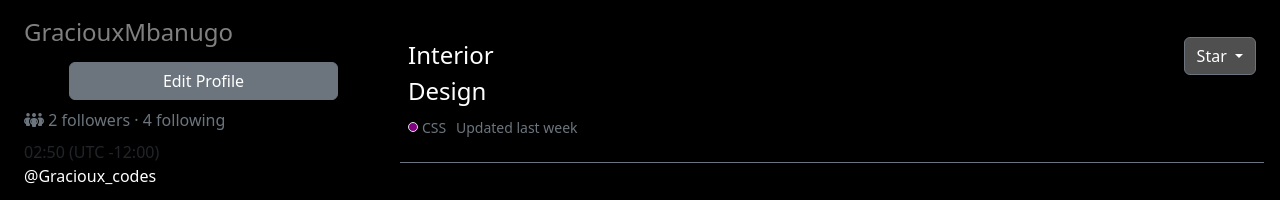
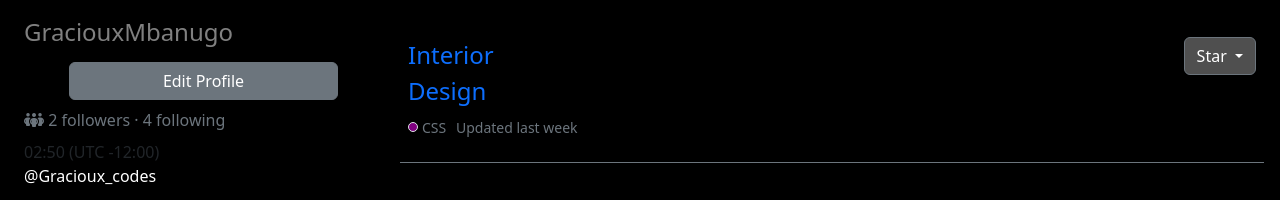
Before and after one commit to GraciouxMbanugo/My-Github-page, a plain HTML site: page index.html in a window 1280 px wide. Shown: the part 300-500 px from the top of the page. Drawn offline with nearby package versions, Linux system fonts and the light colour scheme.

Commit message:
added styles to github page

```diff
--- a/index.html
+++ b/index.html
@@ -161,7 +161,7 @@
 				<div class="mt-3 hello">
 					<div class="d-flex justify-content-between px-2 py-4  border-bottom border-secondary	">
 						<div class="d-flex flex-column gap-2" style="width: 20%;">
-							<a href="" class="fs-4">Interior Design</a>
+							<a href="" class="fs-4 text-primary">Interior Design</a>
 							<div class="d-flex align-items-center justify-content-between flex-grow-1">
 								<div class="d-flex align-items-center gap-1">
 									<div style="width: 10px; height: 10px; background-color	: purple;" class="rounded-circle border"></div>
```
